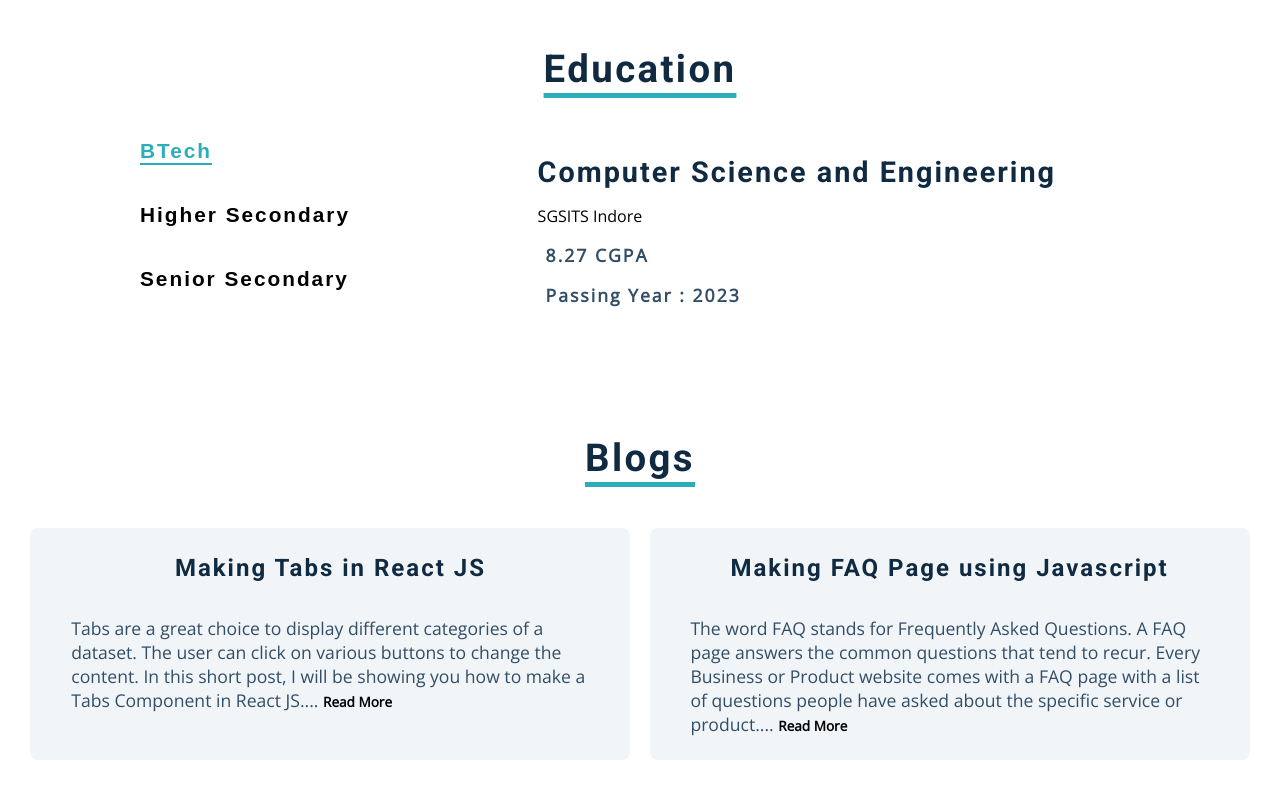
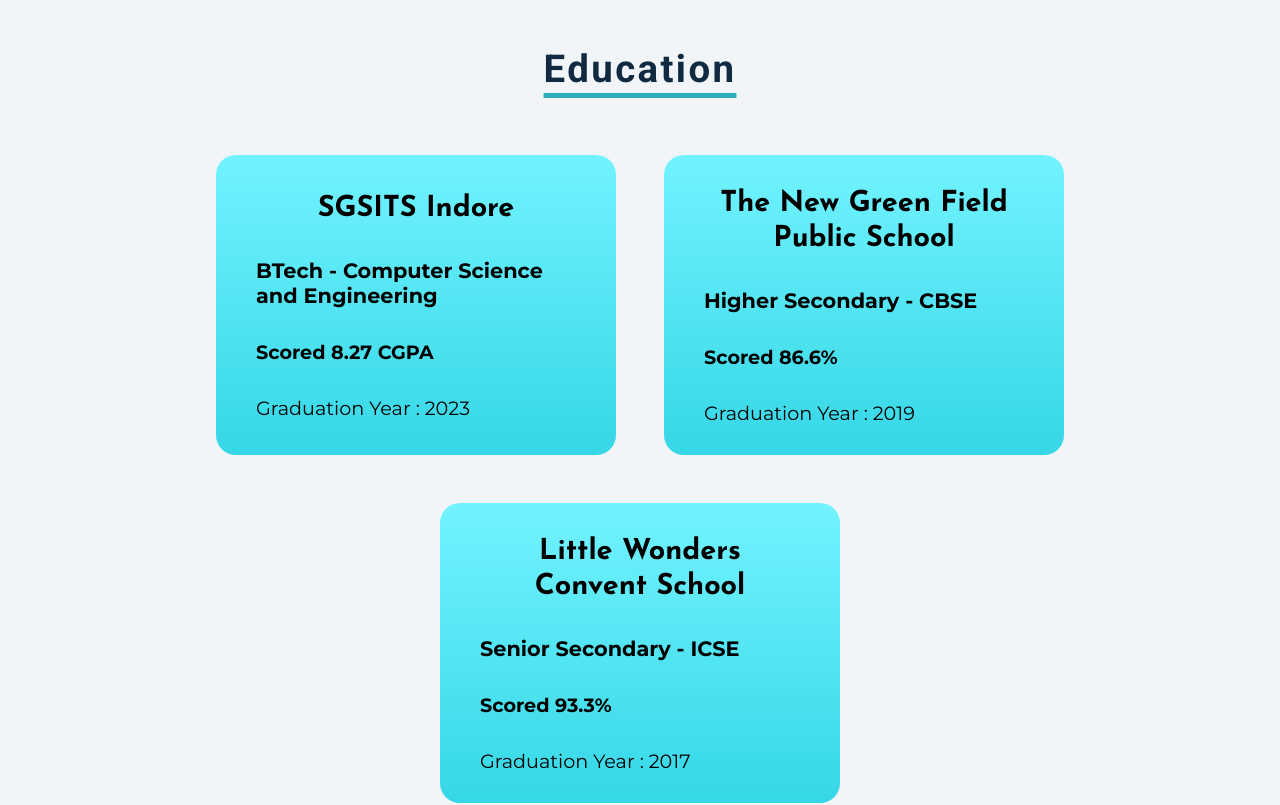
Before and after one commit to mitul-garg/portfolio, a React (Create React App) app: page /about in a window 1280 px wide. Shown: the part 560-1365 px from the top of the page. Built offline with nearby package versions, Linux system fonts and the light colour scheme.

Commit message:
About Page Completed

```diff
--- a/src/components/Blogs/styles.css
+++ b/src/components/Blogs/styles.css
@@ -6,9 +6,10 @@
   flex-direction: column;
   justify-content: center;
   place-items: center;
-  gap: 2rem;
+  gap: 3rem;
   background-color: white;
 }
+
 .blogs h1 {
   color: #102a42;
   font-family: "Roboto", sans-serif;
@@ -17,60 +18,80 @@
   text-decoration: underline #2caeba 0.3rem;
   text-underline-offset: 0.7rem;
 }
+
 .blog-cards {
-  margin: 1rem 2rem;
   display: flex;
-  justify-content: center;
-  gap: 1.2rem;
-  width: 100%;
+  gap: 2rem;
 }
+
 .blog-card {
   background-color: #f1f5f8;
   display: flex;
   flex-direction: column;
   place-items: center;
   gap: 1rem;
-  padding: 1rem 0.75rem;
+  padding: 4rem 0.75rem;
   border-radius: 0.5rem;
   transition: all 0.3s ease-in-out;
-  max-width: 600px;
+  width: 600px;
+  height: 350px;
+  transition: all 1s ease;
 }
+
 .blog-card h3 {
   color: #102a42;
-  font-family: "Roboto", sans-serif;
-  font-size: 1.5rem;
-  letter-spacing: 2px;
-  text-underline-offset: 0.7rem;
+  font-family: "Josefin Sans", sans-serif;
+  font-size: 1.7rem;
   line-height: 3rem;
+  transition: all 1s ease;
 }
+
 .blog-card p {
   color: #324d67;
   font-family: "Open Sans", sans-serif;
-  margin-top: 0.5rem;
-  margin-bottom: 0.5rem;
-  font-size: 1.1rem;
+  font-size: 1.3rem;
   width: 90%;
+  transition: all 1s ease;
 }
+
 .blog-link {
   color: black;
   font-weight: 600;
   font-size: 0.85rem;
+  transition: all 1s ease;
 }
+
 .blog-card:hover {
   background-color: #2caeba;
   color: hsl(185, 94%, 87%);
 }
+
 .blog-card:hover h3 {
   color: white;
-  text-decoration: underline 0.2rem white;
-  text-underline-offset: 0.7rem;
 }
+
 .blog-card:hover p {
   color: hsl(185, 94%, 87%);
+}
+
+.blog-card:hover .blog-link {
+  color: whitesmoke;
+  font-size: 1rem;
 }
 
 @media (max-width: 900px) {
   .blog-cards {
     flex-direction: column;
+    place-items: center;
+  }
+
+  .blog-card {
+    height: 450px;
+    justify-content: center;
+    width: 90%;
+  }
+
+  .blog-card h3 {
+    text-align: center;
   }
 }
--- a/src/components/Education/index.js
+++ b/src/components/Education/index.js
@@ -1,49 +1,23 @@
-import React, { useState } from "react";
+import React from "react";
 import { education } from "../../data/education";
 
+import "./styles.css";
+
 export const Education = () => {
-  const [idx, setIdx] = useState(education[0].id);
-
-  const changeIdx = (value) => {
-    setIdx(value);
-  };
-
   return (
-    <section className="experience">
+    <section className="education">
       <h1>Education</h1>
-      <div className="job-section">
-        <div className="btn-container">
-          {education.map((job) => {
-            const { id, degree } = job;
-            return (
-              <button
-                key={id}
-                onClick={() => changeIdx(id)}
-                className={`${
-                  id === idx ? "job-btn active-job-btn" : "job-btn"
-                }`}
-              >
-                {degree}
-              </button>
-            );
-          })}
-        </div>
-        <div className="job-info">
-          {education.map((job) => {
-            const { id, title, institute, grades, dates } = job;
-            if (id === idx) {
-              return (
-                <article key={id} className="job-details">
-                  <h3>{title}</h3>
-                  <div className="job-company">{institute}</div>
-                  <div className="job-dates">{grades}</div>
-                  <div className="job-dates">Passing Year : {dates}</div>
-                </article>
-              );
-            }
-            return null;
-          })}
-        </div>
+      <div className="education-list">
+        {education.map(({ id, title, degree, institute, dates, grades }) => (
+          <section key={id} className="education-details">
+            <h2>{institute}</h2>
+            <h3>
+              {degree} - {title}
+            </h3>
+            <h4>Scored {grades}</h4>
+            <p>Graduation Year : {dates}</p>
+          </section>
+        ))}
       </div>
     </section>
   );
--- /dev/null
+++ b/src/components/Education/styles.css
@@ -0,0 +1,69 @@
+.education {
+  padding-top: 4rem;
+  padding-bottom: 4rem;
+  display: flex;
+  flex-direction: column;
+  justify-content: center;
+  place-items: center;
+  gap: 4rem;
+}
+
+.education h1 {
+  color: #102a42;
+  font-family: "Roboto", sans-serif;
+  font-size: 2.4rem;
+  letter-spacing: 2.4px;
+  text-decoration: underline #2caeba 0.3rem;
+  text-underline-offset: 0.7rem;
+}
+.education-list {
+  display: flex;
+  flex-wrap: wrap;
+  justify-content: center;
+  gap: 3rem;
+}
+
+.education-details {
+  display: flex;
+  flex-direction: column;
+  justify-content: center;
+  align-items: left;
+  gap: 2rem;
+  border-radius: 20px;
+  height: 300px;
+  width: 400px;
+  padding: 20px 40px;
+  background: linear-gradient(to top, #35d7e6, #72f3ff);
+  color: black;
+  font-family: "Montserrat", sans-serif;
+  transition: all 0.5s ease-in-out;
+}
+
+.education-details h2 {
+  text-align: center;
+  font-family: "Josefin Sans", sans-serif;
+  font-size: 1.8rem;
+  line-height: 35px;
+}
+
+.education-details h3 {
+  font-size: 1.3rem;
+}
+
+.education-details h4 {
+  font-size: 1.2rem;
+}
+
+.education-details p {
+  font-size: 1.2rem;
+}
+
+.education-details:hover {
+  transform: scale(1.05);
+}
+
+@media (max-width: 900px) {
+  .education-details {
+    width: 90%;
+  }
+}
--- a/src/data/blogs.js
+++ b/src/data/blogs.js
@@ -3,14 +3,14 @@
 export const blogs = [
   {
     id: uuidv4(),
-    title: "Making Tabs in React JS",
+    title: "Tabs for a Portfolio Page in React",
     intro:
       "Tabs are a great choice to display different categories of a dataset. The user can click on various buttons to change the content. In this short post, I will be showing you how to make a Tabs Component in React JS.",
     link: "https://mitulgarg.medium.com/creating-tabs-for-a-portfolio-page-in-react-ba0f443fb868",
   },
   {
     id: uuidv4(),
-    title: "Making FAQ Page using Javascript",
+    title: "FAQ Page using Javascript",
     intro:
       "The word FAQ stands for Frequently Asked Questions. A FAQ page answers the common questions that tend to recur. Every Business or Product website comes with a FAQ page with a list of questions people have asked about the specific service or product.",
     link: "https://mitulgarg.medium.com/faq-page-using-javascript-d74509f989d3",
--- a/src/pages/About/styles.css
+++ b/src/pages/About/styles.css
@@ -1,10 +1,10 @@
 .about {
   display: flex;
   flex-direction: column;
-  background: linear-gradient(to right, #fbfefe, #72f3ff);
 }
 
 .about-me {
+  background: linear-gradient(to right, #fbfefe, #72f3ff);
   display: flex;
   place-items: center;
   justify-content: space-around;
@@ -21,3 +21,22 @@
 .about-img {
   width: 37%;
 }
+
+@media (max-width: 1100px) {
+  .about-me {
+    background: linear-gradient(to top, #fbfefe, #72f3ff);
+    padding-bottom: 2rem;
+    flex-direction: column;
+  }
+
+  .about-img {
+    width: 85%;
+  }
+
+  .about-info {
+    line-height: 35px;
+    text-align: justify;
+    font-size: larger;
+    width: 90%;
+  }
+}
```
Also changed, not shown: src/assets/images/sgsits.png (added), src/assets/images/tngfpa.png (added).
